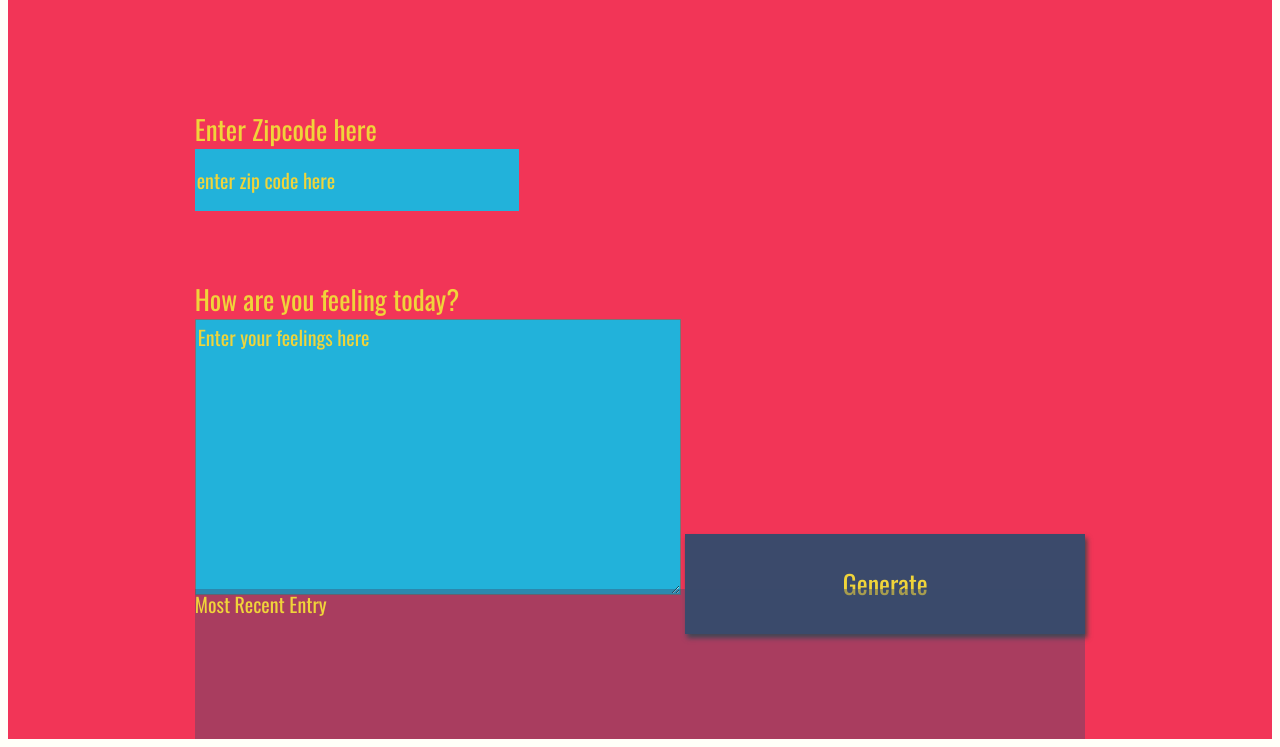
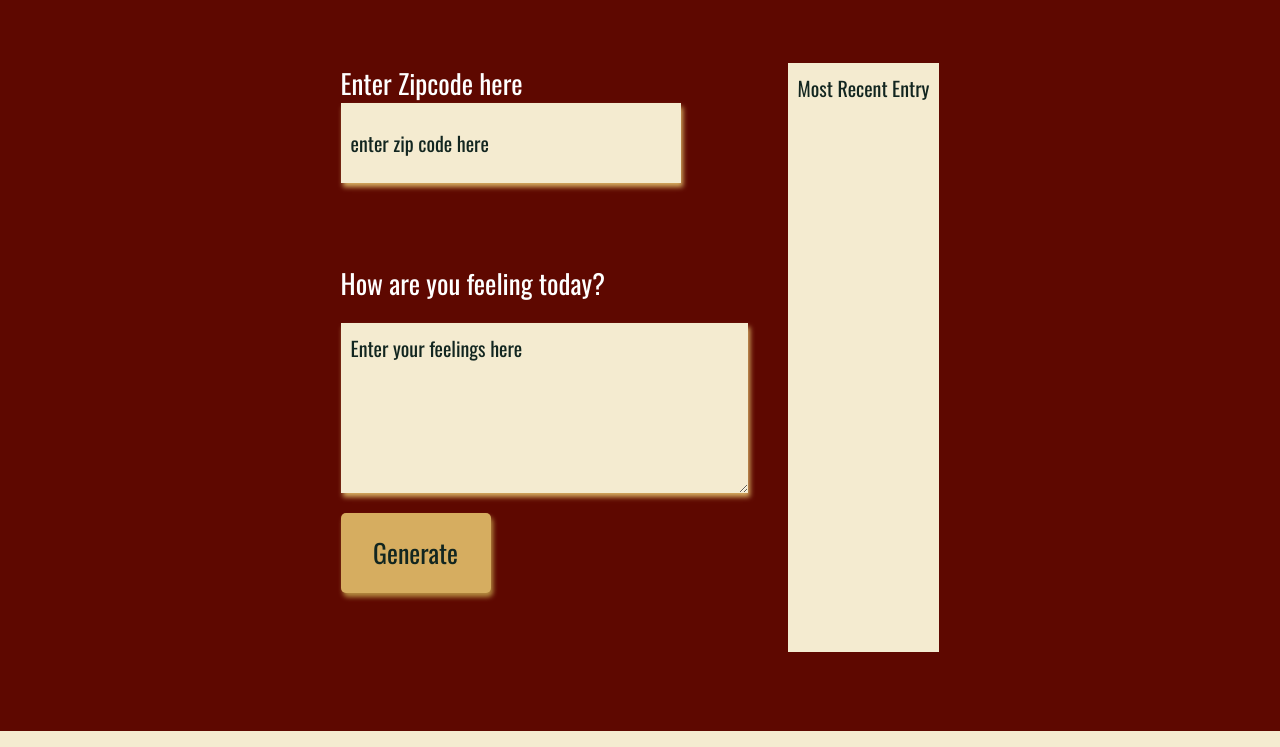
Before and after one commit to Menna-Rashad/Weather-Journal-App, a plain HTML site: page website/index.html in a window 1280 px wide. Shown: the part 69-816 px from the top of the page. Drawn offline with nearby package versions, Linux system fonts and the light colour scheme; a web font is replaced by a local one.

Commit message:
changed the style a little

```diff
--- a/website/index.html
+++ b/website/index.html
@@ -1,35 +1,43 @@
 <!DOCTYPE html>
 <html>
   <head>
-<meta charset="UTF-8">
+    <meta charset="UTF-8" />
     <title>Weather Journal</title>
-<link href="https://fonts.googleapis.com/css?family=Oswald:400,600,700|Ranga:400,700&display=swap" rel="stylesheet">
-<link rel="stylesheet" href="style.css">
+    <link
+      href="https://fonts.googleapis.com/css?family=Oswald:400,600,700|Ranga:400,700&display=swap"
+      rel="stylesheet"
+    />
+    <link rel="stylesheet" href="style.css" />
   </head>
   <body>
-<div id = "app">
-  <div class ="holder headline">
-    Weather Journal App
+    <div id="app">
+      <div class="holder headline">
+        <h1>Weather Journal App</h1>
       </div>
-  <div class ="holder zip">
+      <div class="holder zip">
         <label for="zip">Enter Zipcode here</label>
-    <input type="text" id="zip" placeholder="enter zip code here">
+        <input type="text" id="zip" placeholder="enter zip code here" />
       </div>
-  <div class ="holder feel">
+      <div class="holder feel">
         <label for="feelings">How are you feeling today?</label>
-    <textarea class= "myInput" id="feelings" placeholder="Enter your feelings here" rows="9" cols="50"></textarea>
-    <button id="generate" type = "submit"> Generate </button>
+        <textarea
+          class="myInput"
+          id="feelings"
+          placeholder="Enter your feelings here"
+          rows="5"
+          cols="40"
+        ></textarea>
+        <button id="generate" type="submit">Generate</button>
       </div>
-  <div class ="holder entry">
-    <div class = "title">Most Recent Entry</div>
-   <div id = "entryHolder">
-    <div id = "date"></div>
-   <div id = "temp"></div>
-   <div id = "content"></div>
+      <div class="holder entry">
+        <div class="title">Most Recent Entry</div>
+        <div id="entryHolder">
+          <div id="date"></div>
+          <div id="temp"></div>
+          <div id="content"></div>
         </div>
       </div>
     </div>
     <script src="app.js" type="text/javascript"></script>
-
   </body>
 </html>
--- a/website/style.css
+++ b/website/style.css
@@ -1,88 +1,121 @@
-body{
-    background: #fffff8;
+:root {
+  --gold: #d6ad60;
+  --charcoal: #122620;
+  --cream: #f4ebd0;
+  --tan: #b68d40;
+}
+* {
+  margin: 0;
+}
+body {
+  background: var(--cream);
   font-family: -apple-system, BlinkMacSystemFont, sans-serif;
 }
 
-#app{
+#app {
   display: grid;
-    grid-auto-rows: minmax(150px, auto);
-    /* grid-template-columns:  */
-    height:100vh;
-    background: #f23557;
-    color: #f0d43a;
+  /* grid-auto-rows: 150px; */
+  grid-template-rows: auto auto auto auto;
+  grid-template-columns: auto auto;
+  grid-template-areas:
+    "header header"
+    "zip entry"
+    "feel entry";
+  height: 100vh;
+  background: #5e0800;
+  color: #fff;
   justify-content: center;
   grid-gap: 1em;
   font-size: 20px;
-    font-family: 'Oswald', sans-serif;
+  font-family: "Oswald", sans-serif;
 }
 
-.holder{
-
+.holder {
 }
 
-.entry{
-    background: rgba(59, 74, 107, .4);
+.entry {
+  background: var(--cream);
+  color: var(--charcoal);
+  padding: 10px;
+  grid-area: entry;
+}
+.zip {
+  grid-area: zip;
+}
+.feel {
+  grid-area: feel;
+  display: flex;
+  flex-direction: column;
+  gap: 20px;
+}
+#entryHolder {
 }
 
-#entryHolder{
-
+#date {
 }
 
-#date{
-
+#temp {
 }
 
-#temp{
-
-}
-
-#content{
-
+#content {
 }
 
 .headline {
-
+  height: fit-content;
+  grid-area: header;
 }
-.title{
-
+.title {
 }
 
 /*  Basic Styling To Override Default For Basic HTML Elements */
-label{
-    display:block;
+label {
+  display: block;
   font-size: 27px;
 }
 
-input{
-    display:block;
+input {
+  display: block;
   height: 60px;
   width: 320px;
-    background:#22b2da;
-    color: #f0d43a;
+  background: var(--cream);
+  color: var(--charcoal);
   font-size: 20px;
-    font-family: 'Oswald', sans-serif;
+  font-family: "Oswald", sans-serif;
   border: none;
+  box-shadow: 2px 4px 5px var(--gold);
+  padding: 10px;
 }
 
-button{
-    width: 400px;
-    height: 100px;
-    background: #3b4a6b;
-    color: #f0d43a;
+button {
+  width: 150px;
+  height: 80px;
+  background: var(--gold);
+  color: var(--charcoal);
   font-size: 26px;
-    font-family: 'Oswald', sans-serif;
+  font-family: "Oswald", sans-serif;
   border: none;
-    box-shadow: 2px 4px 5px #444;
+  box-shadow: 2px 4px 5px var(--tan);
+  border-radius: 5px;
 }
-h1{
+
+button:hover {
+  cursor: pointer;
+  background-color: var(--tan);
+}
+
+h1 {
   font-size: 36px;
 }
 
-textarea{
-    background:#22b2da;
-    color: #f0d43a;
+textarea {
+  background: var(--cream);
+  color: var(--charcoal);
   font-size: 20px;
-    font-family: 'Oswald', sans-serif;
+  font-family: "Oswald", sans-serif;
+  border: none;
+  box-shadow: 2px 4px 5px var(--gold);
+  margin-right: 20px;
+  padding: 10px;
 }
 /* Reset style for HTML element on active to have no border*/
 input:focus,
@@ -92,20 +125,20 @@ button:focus {
   outline: none;
 }
 /* Style for Placeholder Text*/
-::placeholder { /* Firefox, Chrome, Opera */
-    color: #f0d43a;
-    font-family: 'Oswald', sans-serif;
-
+::placeholder {
+  /* Firefox, Chrome, Opera */
+  color: var(--charcoal);
+  font-family: "Oswald", sans-serif;
 }
 
-:-ms-input-placeholder { /* Internet Explorer 10-11 */
-    color: #f0d43a;
-    font-family: 'Oswald', sans-serif;
-
+:-ms-input-placeholder {
+  /* Internet Explorer 10-11 */
+  color: var(--charcoal);
+  font-family: "Oswald", sans-serif;
 }
 
-::-ms-input-placeholder { /* Microsoft Edge */
-    color: #f0d43a;
-    font-family: 'Oswald', sans-serif;
-
+::-ms-input-placeholder {
+  /* Microsoft Edge */
+  color: var(--charcoal);
+  font-family: "Oswald", sans-serif;
 }
```
Lines whose indentation alone changed are shown as unchanged.
